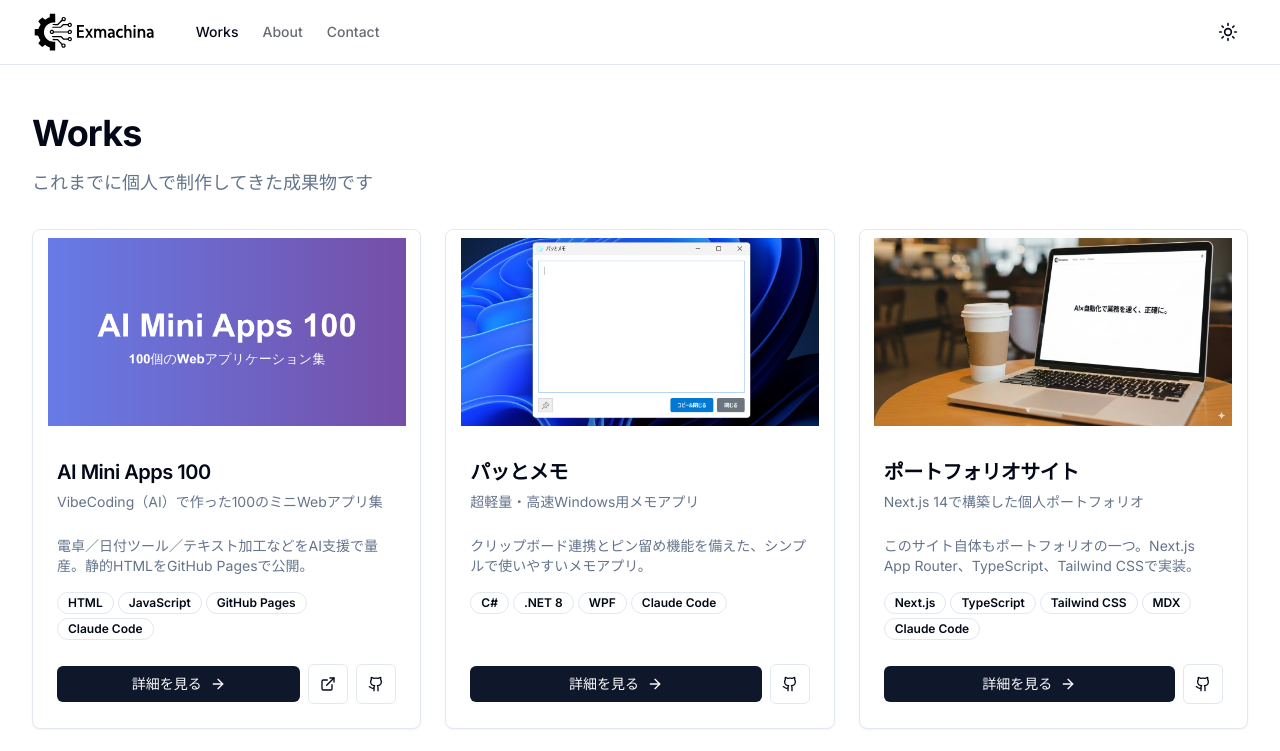
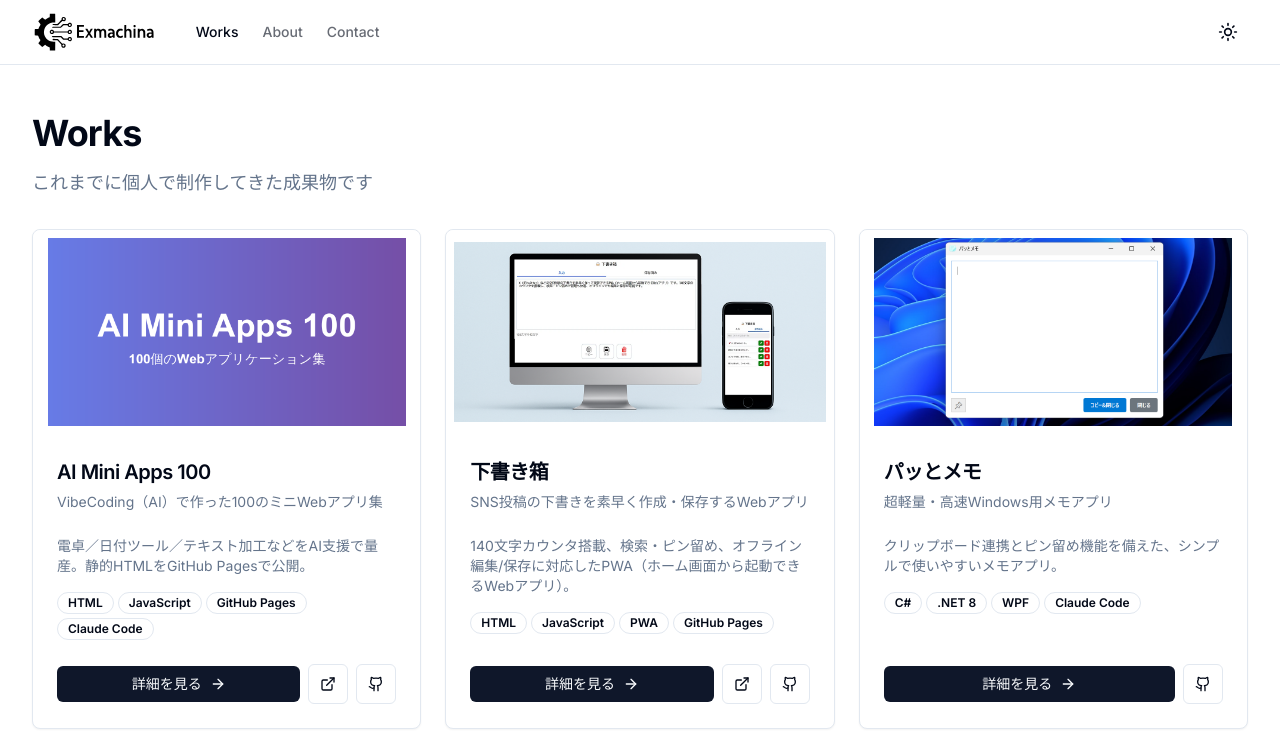
Before and after one commit to ekumaki/my-portfolio, a Next.js app: page /works in a window 1280 px wide. Shown: the top 751 px of the page. Built offline with nearby package versions, Linux system fonts and the light colour scheme.

Commit message:
feat: トップ画面修正用のデータと画像を追加

```diff
--- a/data/projects.ts
+++ b/data/projects.ts
@@ -48,6 +48,20 @@
     featured: true
   },
   {
+    slug: "sns-draft-app",
+    title: "下書き箱",
+    subtitle: "SNS投稿の下書きを素早く作成・保存するWebアプリ",
+    summary: "140文字カウンタ搭載、検索・ピン留め、オフライン編集/保存に対応したPWA（ホーム画面から起動できるWebアプリ）。",
+    description: "X（旧twitter）などのSNS投稿の下書きを素早く作って補完できるPWA（ホーム画面から起動できるWebアプリ）です。140文字のカウンタを搭載し、検索・ピン留めで管理も快適、オフラインでも編集と保存が可能です。",
+    tags: [],
+    tech: ["HTML", "JavaScript", "PWA", "GitHub Pages"],
+    links: {
+      demo: "https://ekumaki.github.io/sns-draft-app/",
+      repo: "https://github.com/ekumaki/sns-draft-app"
+    },
+    cover: `${basePath}/images/works/sns-draft-app.png`
+  },
+  {
     slug: "flash-memo",
     title: "パッとメモ",
     subtitle: "超軽量・高速Windows用メモアプリ",
```
Also changed, not shown: app/icon.png (added), public/images/works/sns-draft-app.png (added).
